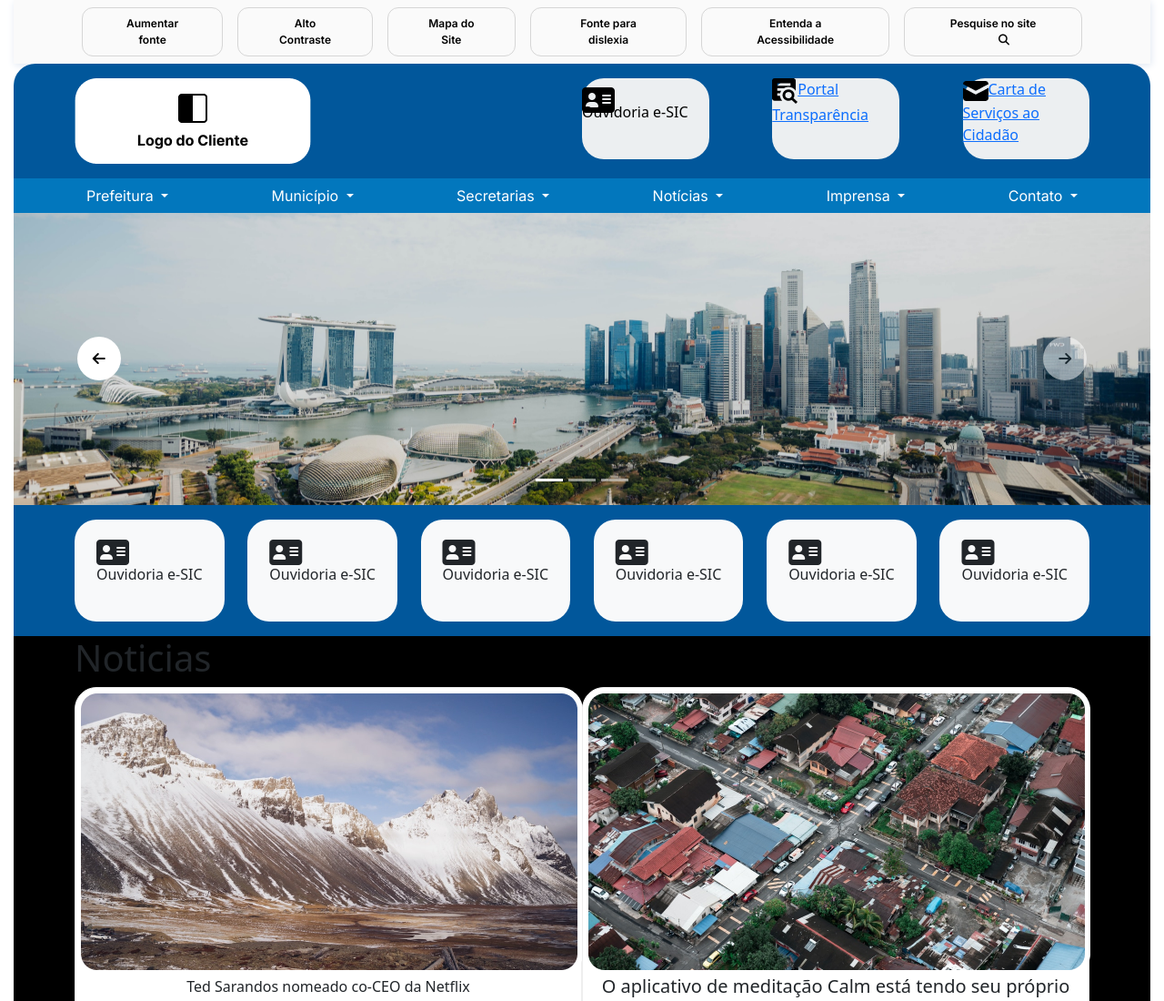
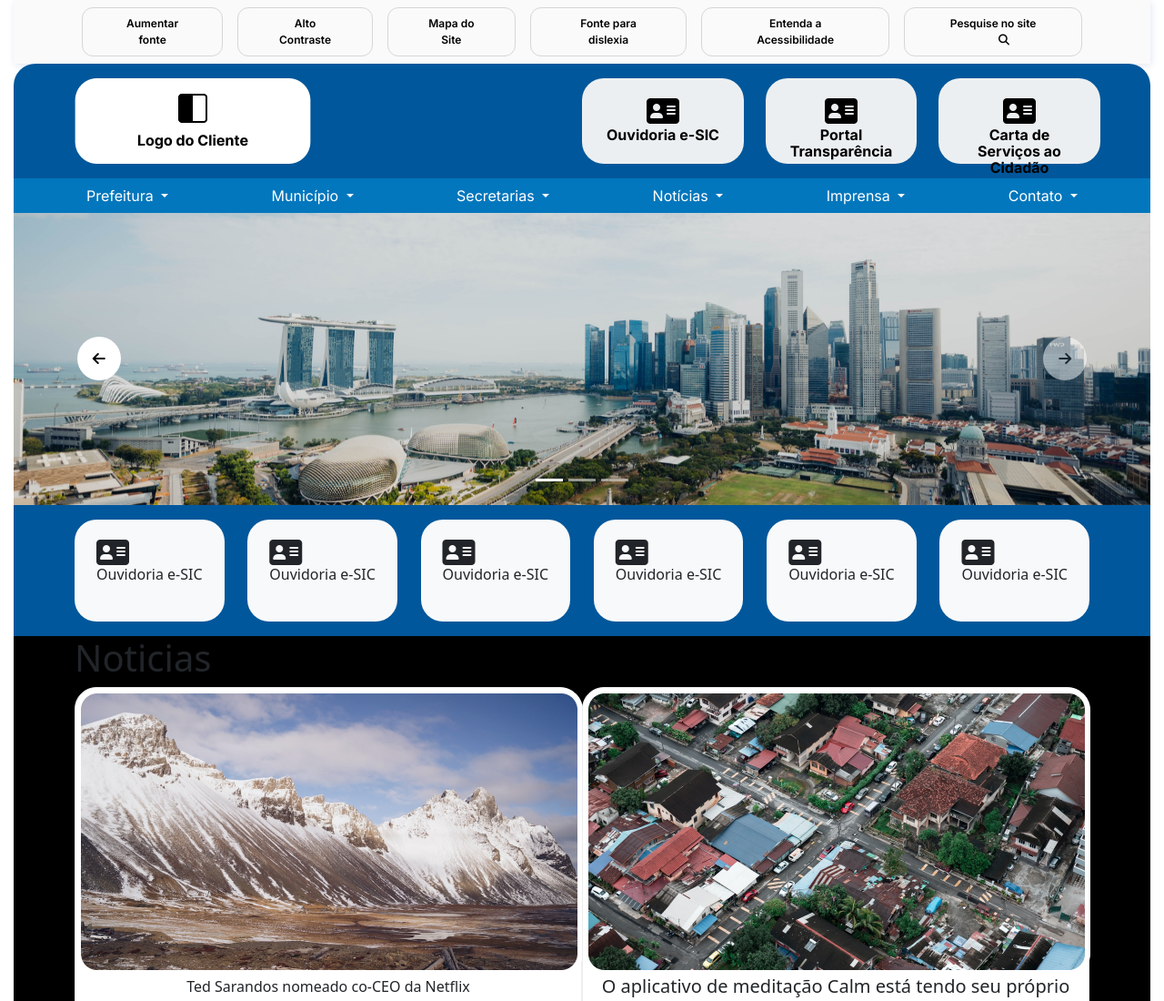
Before and after one commit to Matheuszid/Processo-Seletivo-MPX, a website: page index.html in a window 1280 px wide. Shown: the top 1100 px of the page at 91% size. Drawn offline with nearby package versions, Linux system fonts and the light colour scheme.

Commit message:
Ajuste infobar

```diff
--- a/index.html
+++ b/index.html
@@ -27,20 +27,25 @@
             <article class="acessibility__item m-2">
               <button class="acessibility__button">Aumentar fonte</button>
             </article>
+
             <article class="acessibility__item m-2">
               <button class="acessibility__button">Alto Contraste</button>
             </article>
+
             <article class="acessibility__item m-2">
               <button class="acessibility__button">Mapa do Site</button>
             </article>
+
             <article class="acessibility__item m-2">
               <button class="acessibility__button">Fonte para dislexia</button>
             </article>
+
             <article class="acessibility__item m-2">
               <button class="acessibility__button">
                 Entenda a Acessibilidade
               </button>
             </article>
+
             <article class="acessibility__item m-2">
               <button class="acessibility__button">
                 Pesquise no site <i class="fa-solid fa-magnifying-glass"></i>
@@ -52,7 +57,7 @@
 
       <section class="container-fluid infobar">
         <section class="container">
-          <section class="d-flex">
+          <section class="row align-items-center">
             <section class="col-6 my-3">
               <section class="d-flex align-items-center">
                 <section class="col-6">
@@ -62,26 +67,39 @@
             </section>
 
             <section class="col-6 my-3">
-              <section class="d-flex justify-content-between">
-                <section class="col-3 infobar__button">
-                  <article
-                    class="d-flex flex-column text-centeralign-items-center py-4"
-                  >
-                    <i class="fa-solid fa-address-card fa-2xl"></i>
-                    <p class="">Ouvidoria e-SIC</p>
-                  </article>
-                </section>
-
-                <section class="col-3 infobar__button">
-                  <a href="">
-                    <img src="./img/transp.png" alt="" />Portal Transparência
+              <section class="row align-items-center">
+                <section class="col-4 ps-0">
+                  <a class="infobar__link" href="">
+                    <article
+                      class="d-flex flex-column align-items-center text-center infobar__button"
+                    >
+                      <i class="fa-solid fa-address-card fa-2xl"></i>
+                      <p class="infobar__button__text">Ouvidoria e-SIC</p>
+                    </article>
                   </a>
                 </section>
 
-                <section class="col-3 infobar__button">
-                  <a href="">
-                    <img src="./img/carta.png" alt="" />Carta de Serviços ao
-                    Cidadão
+                <section class="col-4">
+                  <a class="infobar__link" href="">
+                    <article
+                      class="d-flex flex-column align-items-center text-center infobar__button"
+                    >
+                      <i class="fa-solid fa-address-card fa-2xl"></i>
+                      <p class="infobar__button__text">Portal Transparência</p>
+                    </article>
+                  </a>
+                </section>
+
+                <section class="col-4 pe-0">
+                  <a class="infobar__link" href="">
+                    <article
+                      class="d-flex flex-column align-items-center text-center infobar__button"
+                    >
+                      <i class="fa-solid fa-address-card fa-2xl"></i>
+                      <p class="infobar__button__text">
+                        Carta de Serviços ao Cidadão
+                      </p>
+                    </article>
                   </a>
                 </section>
               </section>
--- a/styles.css
+++ b/styles.css
@@ -63,10 +63,34 @@ main {
   color: white;
 }
 
+.infobar .infobar__link {
+  text-decoration: none;
+}
+
 .infobar .infobar__button {
+  height: 94px;
+  padding: 22px;
   border-radius: 24px;
   color: black;
   background-color: #eceff1;
+}
+
+.infobar .fa-address-card {
+  margin-top: 14px;
+}
+
+.infobar .infobar__button__text {
+  margin-top: 16px;
+  margin-bottom: 0;
+  font-family: "Inter", sans-serif;
+  font-size: 16px;
+  font-weight: bold;
+  font-stretch: normal;
+  font-style: normal;
+  line-height: 1.13;
+  letter-spacing: normal;
+  text-align: center;
+  color: #000;
 }
 
 .teste {
```
